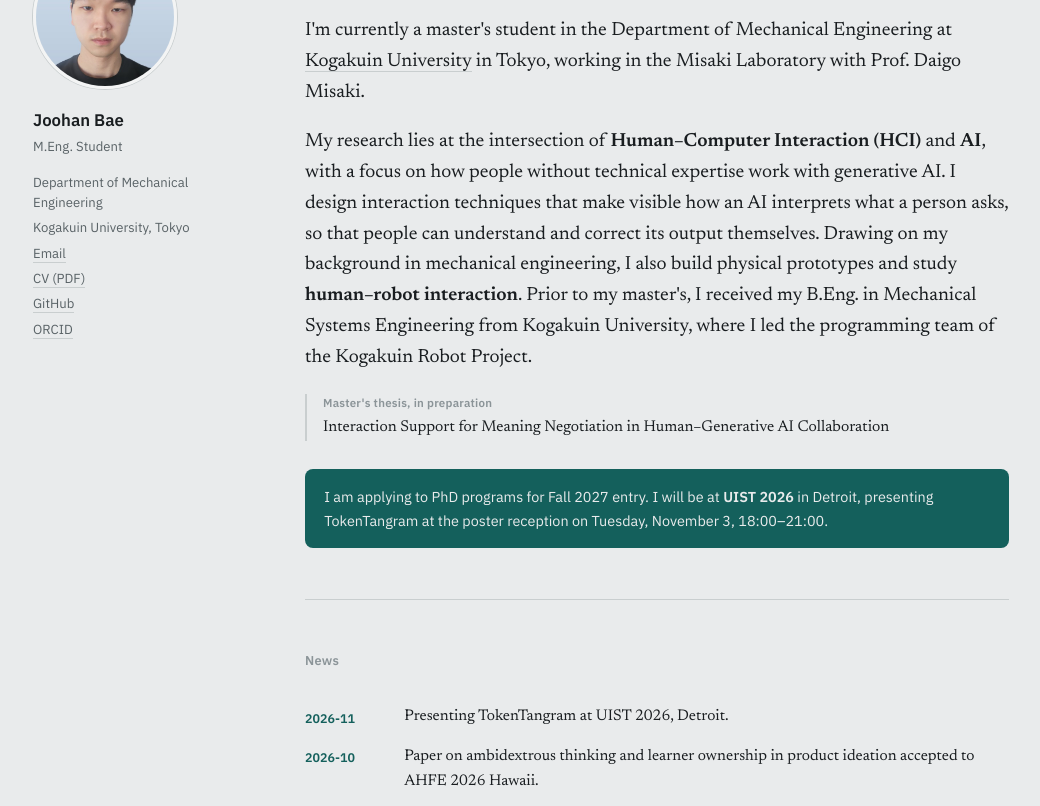
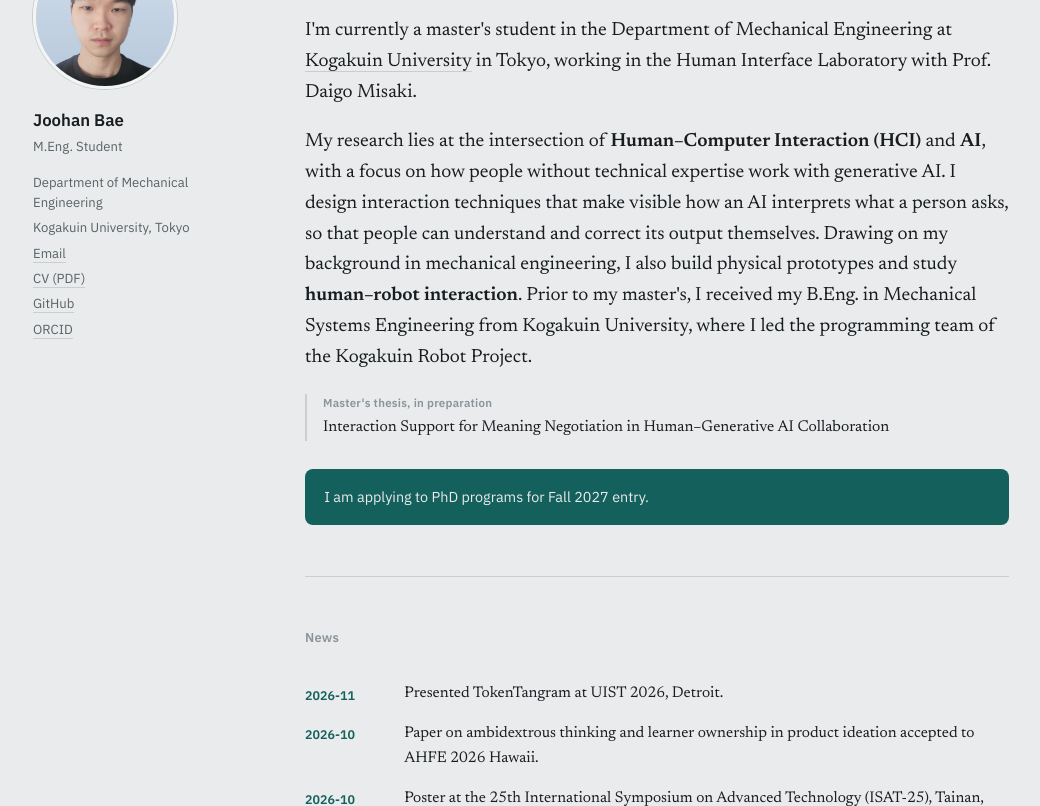
Before and after one commit to joohanbae/joohanbae.github.io, a plain HTML site: page index.html in a window 1280 px wide. Shown: the part 119-925 px from the top of the page, without its empty margins (119-1159 px from the left). Drawn offline with Linux system fonts and the light colour scheme.

Commit message:
Update CV and site: Human Interface Laboratory, UIST 2026 presented
Co-Authored-By: Claude Opus 5.5 <noreply@anthropic.com>
Claude-Session: https://claude.ai/code/session_016UhofxjY2WE3EaYhz7jcJ5

```diff
--- a/index.html
+++ b/index.html
@@ -4,7 +4,7 @@
 <meta charset="utf-8">
 <meta name="viewport" content="width=device-width, initial-scale=1">
 <title>Joohan Bae — Human–AI Interaction Research</title>
-<meta name="description" content="Joohan Bae — master's student at Kogakuin University (Misaki Lab), working on human–AI and human–robot interaction.">
+<meta name="description" content="Joohan Bae — master's student at Kogakuin University (Human Interface Laboratory), working on human–AI and human–robot interaction.">
 <link rel="preconnect" href="https://fonts.googleapis.com">
 <link rel="preconnect" href="https://fonts.gstatic.com" crossorigin>
 <link href="https://fonts.googleapis.com/css2?family=Newsreader:ital,opsz,wght@0,6..72,300;0,6..72,400;0,6..72,500;0,6..72,600;1,6..72,300;1,6..72,400&family=IBM+Plex+Sans:wght@400;500;600&display=swap" rel="stylesheet">
@@ -269,17 +269,17 @@
   <main class="main">
   <section class="about">
     <h1>About me</h1>
-    <p>I'm currently a master's student in the Department of Mechanical Engineering at <a href="https://www.kogakuin.ac.jp/english/">Kogakuin University</a> in Tokyo, working in the Misaki Laboratory with Prof. Daigo Misaki.</p>
+    <p>I'm currently a master's student in the Department of Mechanical Engineering at <a href="https://www.kogakuin.ac.jp/english/">Kogakuin University</a> in Tokyo, working in the Human Interface Laboratory with Prof. Daigo Misaki.</p>
     <p>My research lies at the intersection of <strong>Human–Computer Interaction (HCI)</strong> and <strong>AI</strong>, with a focus on how people without technical expertise work with generative AI. I design interaction techniques that make visible how an AI interprets what a person asks, so that people can understand and correct its output themselves. Drawing on my background in mechanical engineering, I also build physical prototypes and study <strong>human–robot interaction</strong>. Prior to my master's, I received my B.Eng. in Mechanical Systems Engineering from Kogakuin University, where I led the programming team of the Kogakuin Robot Project.</p>
     <p class="thesis"><span>Master's thesis, in preparation</span>Interaction Support for Meaning Negotiation in Human–Generative AI Collaboration</p>
 
-    <div class="callout">I am applying to PhD programs for Fall 2027 entry. I will be at <strong>UIST 2026</strong> in Detroit, presenting TokenTangram at the poster reception on Tuesday, November 3, 18:00–21:00.</div>
+    <div class="callout">I am applying to PhD programs for Fall 2027 entry.</div>
   </section>
 
   <section>
     <h2>News</h2>
     <ul class="news">
-      <li><b>2026-11</b>Presenting TokenTangram at UIST 2026, Detroit.</li>
+      <li><b>2026-11</b>Presented TokenTangram at UIST 2026, Detroit.</li>
       <li><b>2026-10</b>Paper on ambidextrous thinking and learner ownership in product ideation accepted to AHFE 2026 Hawaii.</li>
       <li><b>2026-10</b>Poster at the 25th International Symposium on Advanced Technology (ISAT-25), Tainan, Taiwan.</li>
       <li><b>2026-10</b>Presented the IkigAI robot at the 12th Medicine–Pharmacy–Engineering Three-University Symposium, Tokyo.</li>
@@ -412,7 +412,7 @@
         <div class="venue">UIST<span>2026</span></div>
         <div>
           <p class="pub-title"><a href="https://doi.org/10.1145/3830397.3841836">Who Pays for Vagueness? A Visual Token-Metered Interaction Technique for Promoting Precise AI Commands with TokenTangram</a></p>
-          <p class="pub-note">Joohan Bae, Daigo Misaki · Poster, UIST 2026 Adjunct Proceedings</p>
+          <p class="pub-note">Joohan Bae, Daigo Misaki · Poster, UIST 2026 Adjunct Proceedings, Detroit</p>
         </div>
       </li>
       <li>
```
Also changed, not shown: 1 other file.
